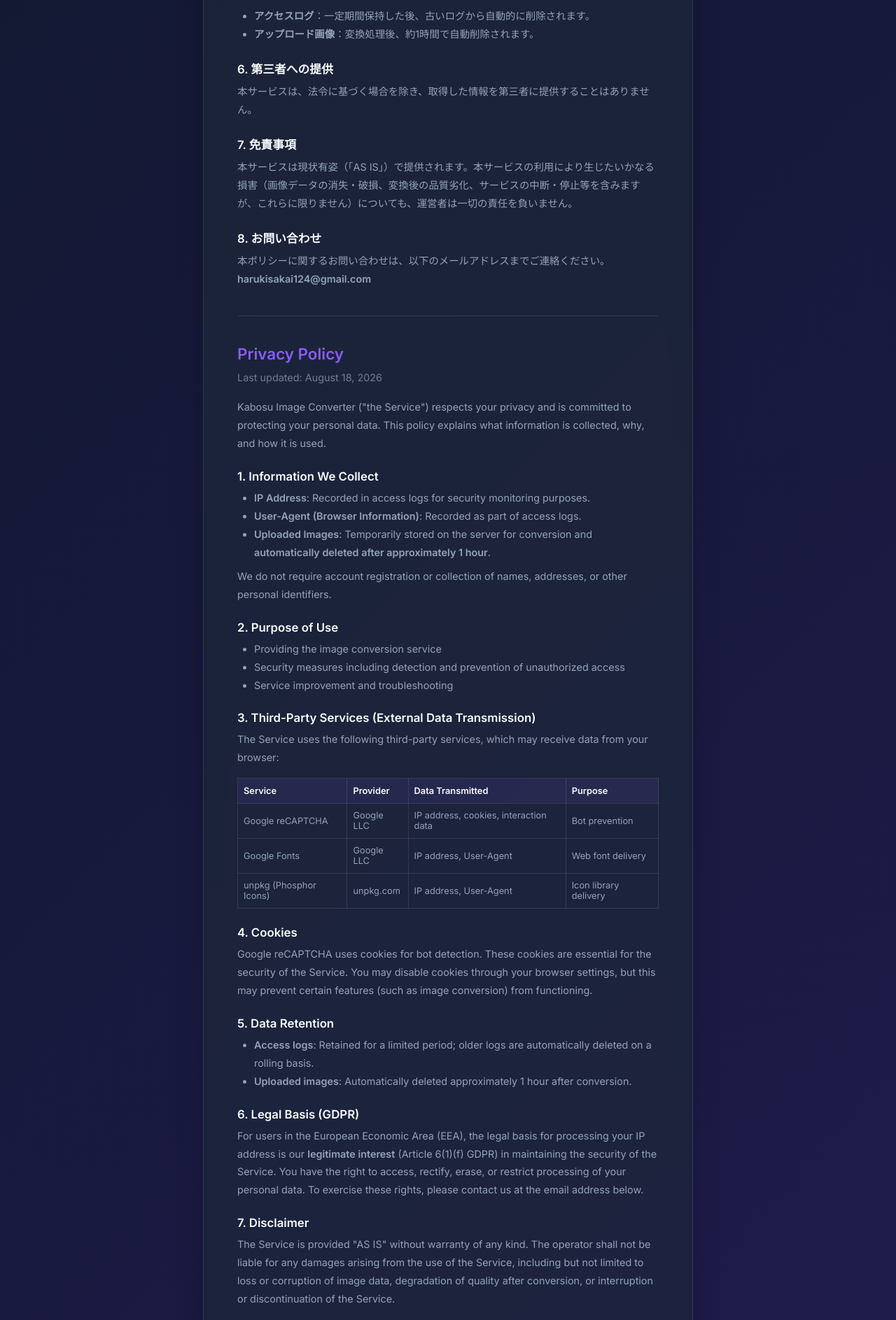
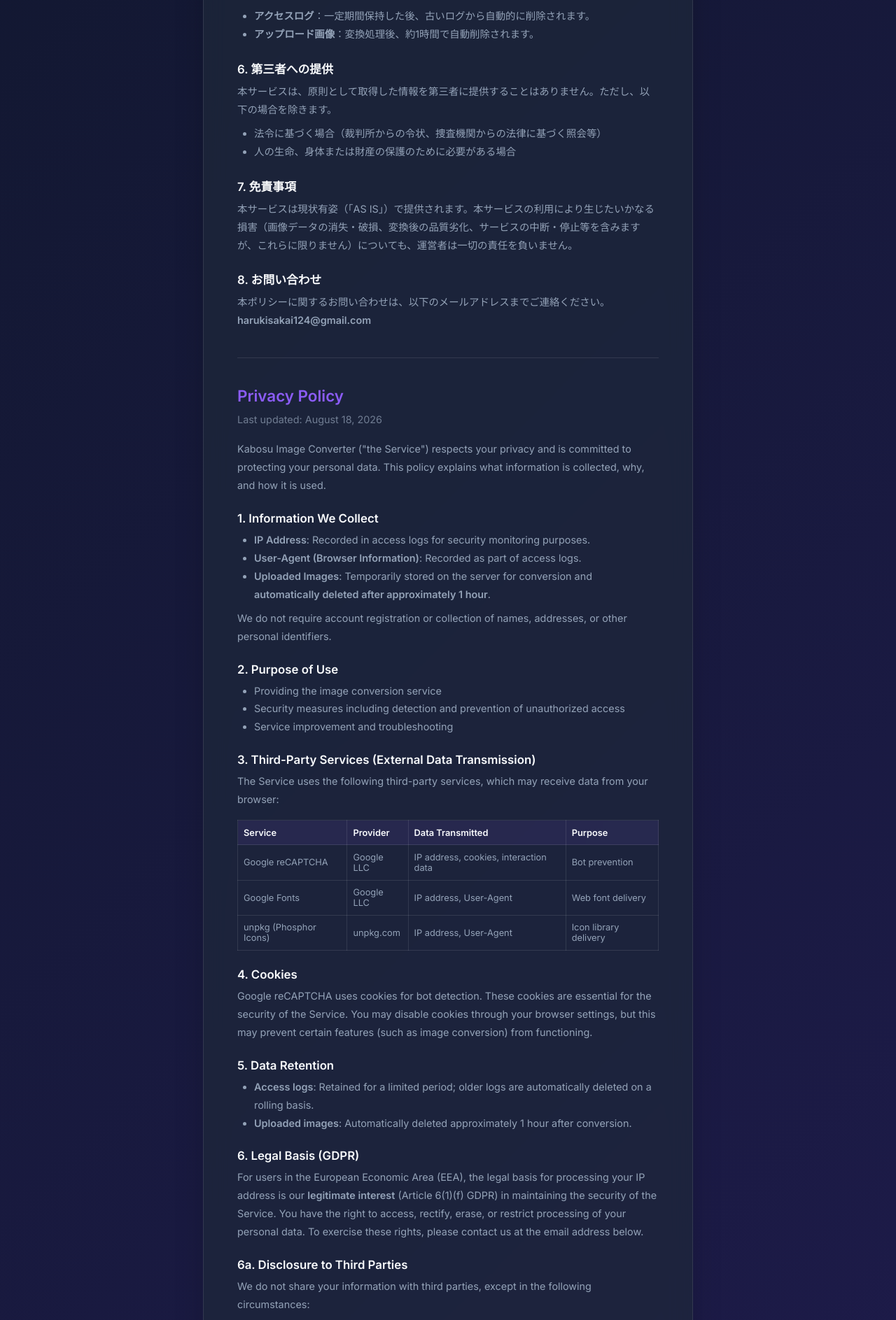
Before and after one commit to kabosu416/image-converter, a Flask app: page /privacy in a window 1280 px wide. Shown: the part 1212-3099 px from the top of the page at 70% size. Run offline with Flask 3, Linux system fonts and the light colour scheme; some libraries are stand-ins or nearby versions.

Commit message:
docs: Expand third-party disclosure with law enforcement scenarios

```diff
--- a/templates/privacy.html
+++ b/templates/privacy.html
@@ -88,7 +88,11 @@
             </ul>
 
             <h3>6. 第三者への提供</h3>
-            <p>本サービスは、法令に基づく場合を除き、取得した情報を第三者に提供することはありません。</p>
+            <p>本サービスは、原則として取得した情報を第三者に提供することはありません。ただし、以下の場合を除きます。</p>
+            <ul>
+                <li>法令に基づく場合（裁判所からの令状、捜査機関からの法律に基づく照会等）</li>
+                <li>人の生命、身体または財産の保護のために必要がある場合</li>
+            </ul>
 
             <h3>7. 免責事項</h3>
             <p>本サービスは現状有姿（「AS IS」）で提供されます。本サービスの利用により生じたいかなる損害（画像データの消失・破損、変換後の品質劣化、サービスの中断・停止等を含みますが、これらに限りません）についても、運営者は一切の責任を負いません。</p>
@@ -166,6 +170,13 @@
             <h3>6. Legal Basis (GDPR)</h3>
             <p>For users in the European Economic Area (EEA), the legal basis for processing your IP address is our <strong>legitimate interest</strong> (Article 6(1)(f) GDPR) in maintaining the security of the Service. You have the right to access, rectify, erase, or restrict processing of your personal data. To exercise these rights, please contact us at the email address below.</p>
 
+            <h3>6a. Disclosure to Third Parties</h3>
+            <p>We do not share your information with third parties, except in the following circumstances:</p>
+            <ul>
+                <li>When required by law (e.g., court orders, warrants, or legally binding requests from law enforcement agencies)</li>
+                <li>When necessary to protect the life, body, or property of an individual</li>
+            </ul>
+
             <h3>7. Disclaimer</h3>
             <p>The Service is provided "AS IS" without warranty of any kind. The operator shall not be liable for any damages arising from the use of the Service, including but not limited to loss or corruption of image data, degradation of quality after conversion, or interruption or discontinuation of the Service.</p>
 
```
